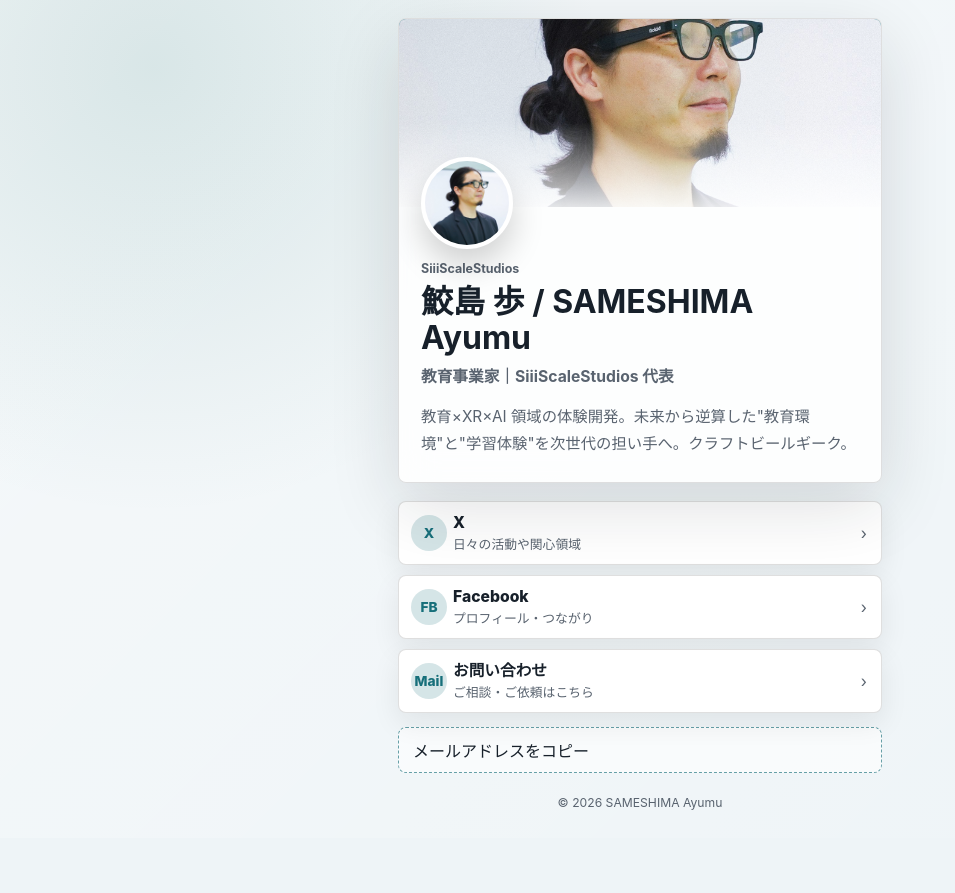
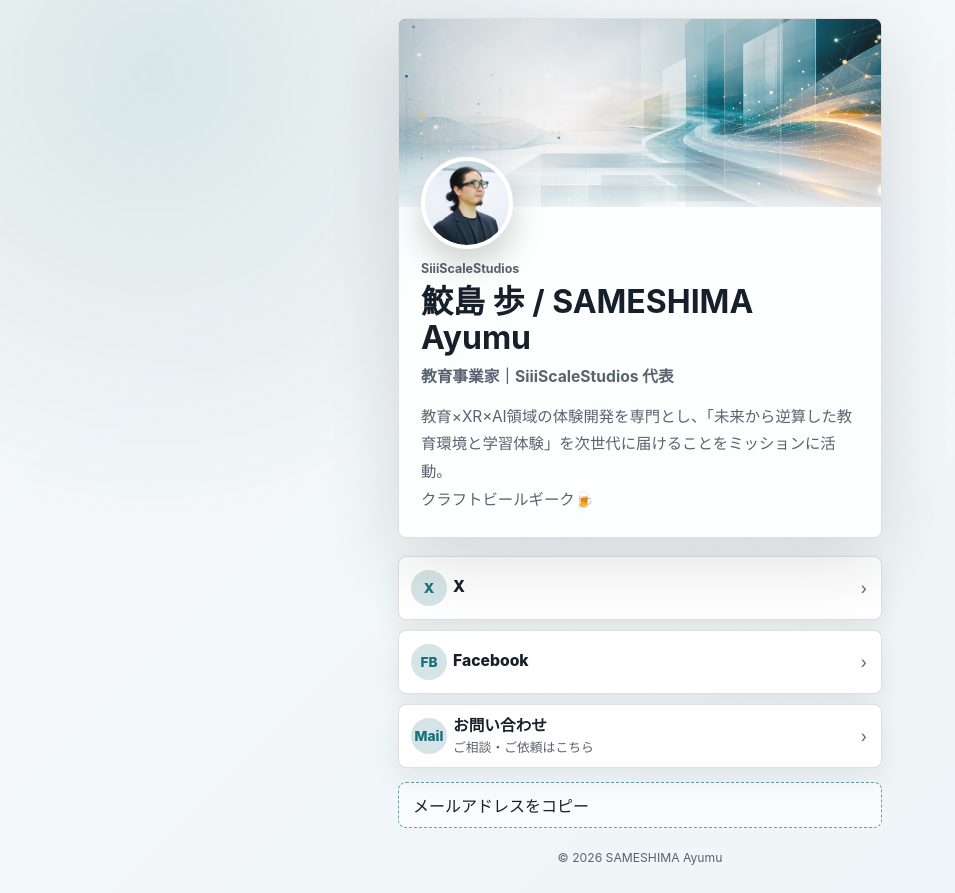
Before and after one commit to aym-same/aymsmsm_link, a plain HTML site: page index.html in a window 1280 px wide. Shown: the whole page, without its empty margins (0-955 px from the left). Before the commit the page ends 838 px from the top, so only its background shows below. Drawn offline with Linux system fonts and the light colour scheme.

Commit message:
Refresh profile copy and abstract cover

```diff
--- a/app.js
+++ b/app.js
@@ -1,12 +1,12 @@
 const fallbackProfile = {
   siteTitle: "鮫島 歩 / SAMESHIMA Ayumu",
-  description: "教育事業家、SiiiScaleStudios代表。教育×XR×AI領域の体験開発に取り組んでいます。",
+  description: "教育×XR×AI領域の体験開発を専門とし、未来から逆算した教育環境と学習体験を次世代に届けることをミッションに活動。",
   eyebrow: "SiiiScaleStudios",
   name: "鮫島 歩 / SAMESHIMA Ayumu",
   title: "教育事業家｜SiiiScaleStudios 代表",
-  bio: "教育×XR×AI 領域の体験開発。未来から逆算した\"教育環境\"と\"学習体験\"を次世代の担い手へ。クラフトビールギーク。",
+  bio: "教育×XR×AI領域の体験開発を専門とし、「未来から逆算した教育環境と学習体験」を次世代に届けることをミッションに活動。\nクラフトビールギーク🍺",
   avatar: "assets/profile.jpg",
-  cover: "assets/cover.jpg",
+  cover: "assets/cover-abstract.jpg",
   copyText: "a.sameshima@siiiscalestudios.com",
   copyLabel: "メールアドレスをコピー",
   footer: "© 2026 SAMESHIMA Ayumu",
@@ -19,13 +19,13 @@
   links: [
     {
       label: "X",
-      note: "日々の活動や関心領域",
+      note: "",
       url: "https://x.com/aym_same",
       type: "x"
     },
     {
       label: "Facebook",
-      note: "プロフィール・つながり",
+      note: "",
       url: "https://www.facebook.com/ayumu.sameshima",
       type: "facebook"
     },
--- a/index.html
+++ b/index.html
@@ -4,10 +4,10 @@
     <meta charset="utf-8">
     <meta name="viewport" content="width=device-width, initial-scale=1">
     <title>鮫島 歩 / SAMESHIMA Ayumu</title>
-    <meta name="description" content="教育事業家、SiiiScaleStudios代表。教育×XR×AI領域の体験開発に取り組んでいます。">
+    <meta name="description" content="教育×XR×AI領域の体験開発を専門とし、未来から逆算した教育環境と学習体験を次世代に届けることをミッションに活動。">
     <meta property="og:type" content="website">
     <meta property="og:title" content="鮫島 歩 / SAMESHIMA Ayumu">
-    <meta property="og:description" content="教育事業家、SiiiScaleStudios代表。教育×XR×AI領域の体験開発に取り組んでいます。">
+    <meta property="og:description" content="教育×XR×AI領域の体験開発を専門とし、未来から逆算した教育環境と学習体験を次世代に届けることをミッションに活動。">
     <meta property="og:image" content="assets/og-image.jpg">
     <meta name="theme-color" content="#176f7a">
     <link rel="icon" href="assets/favicon.svg" type="image/svg+xml">
--- a/profile.json
+++ b/profile.json
@@ -1,12 +1,12 @@
 {
   "siteTitle": "鮫島 歩 / SAMESHIMA Ayumu",
-  "description": "教育事業家、SiiiScaleStudios代表。教育×XR×AI領域の体験開発に取り組んでいます。",
+  "description": "教育×XR×AI領域の体験開発を専門とし、未来から逆算した教育環境と学習体験を次世代に届けることをミッションに活動。",
   "eyebrow": "SiiiScaleStudios",
   "name": "鮫島 歩 / SAMESHIMA Ayumu",
   "title": "教育事業家｜SiiiScaleStudios 代表",
-  "bio": "教育×XR×AI 領域の体験開発。未来から逆算した\"教育環境\"と\"学習体験\"を次世代の担い手へ。クラフトビールギーク。",
+  "bio": "教育×XR×AI領域の体験開発を専門とし、「未来から逆算した教育環境と学習体験」を次世代に届けることをミッションに活動。\nクラフトビールギーク🍺",
   "avatar": "assets/profile.jpg",
-  "cover": "assets/cover.jpg",
+  "cover": "assets/cover-abstract.jpg",
   "copyText": "a.sameshima@siiiscalestudios.com",
   "copyLabel": "メールアドレスをコピー",
   "footer": "© 2026 SAMESHIMA Ayumu",
@@ -19,13 +19,13 @@
   "links": [
     {
       "label": "X",
-      "note": "日々の活動や関心領域",
+      "note": "",
       "url": "https://x.com/aym_same",
       "type": "x"
     },
     {
       "label": "Facebook",
-      "note": "プロフィール・つながり",
+      "note": "",
       "url": "https://www.facebook.com/ayumu.sameshima",
       "type": "facebook"
     },
--- a/style.css
+++ b/style.css
@@ -120,6 +120,7 @@
   margin: 16px 0 0;
   font-size: 0.96rem;
   line-height: 1.8;
+  white-space: pre-line;
 }
 
 .links {
```
Also changed, not shown: assets/cover-abstract.jpg (added), assets/og-image.jpg.
